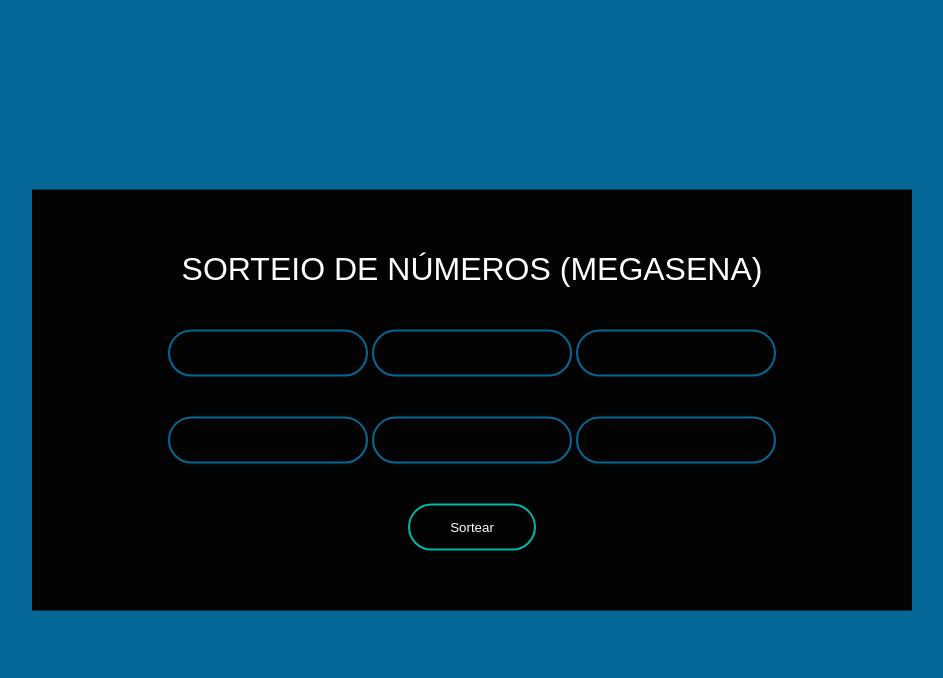
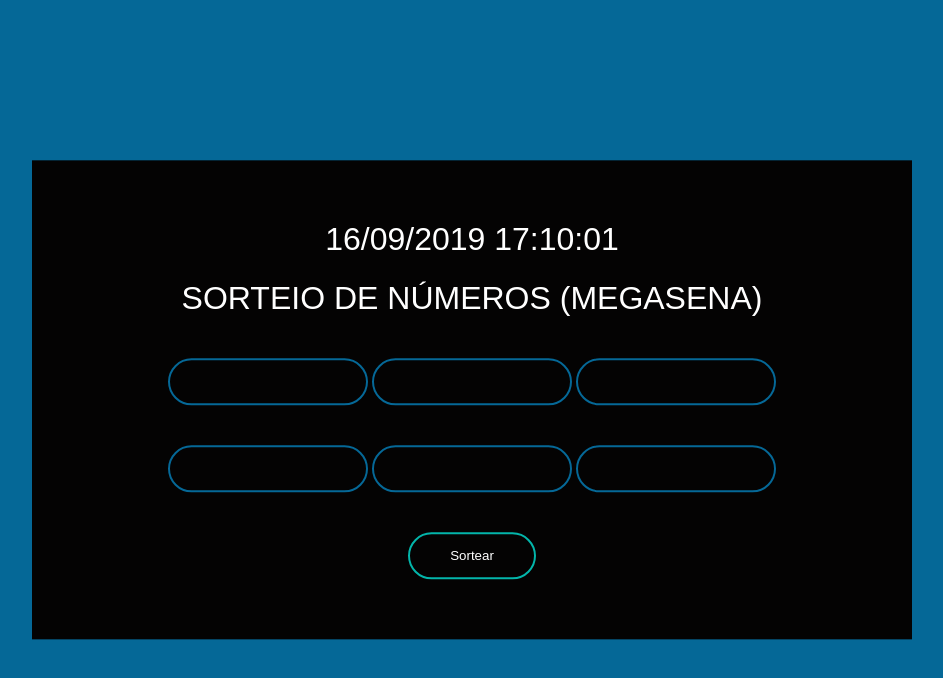
Before and after one commit to gusbdev/Sorteio-de-n-meros-MegaSena-, a plain HTML site: page index.html in a window 1280 px wide. Shown: the whole page, without its empty margins (168-1111 px from the left). Drawn offline with Linux system fonts and the light colour scheme.

Commit message:
Função de data e hora adicionada

```diff
--- a/index.html
+++ b/index.html
@@ -4,7 +4,9 @@
         <link rel="stylesheet" href="style.css"/>
     </head>
     <body>
+
         <form class="box">
+            <h1 id="data-hora"></h1>
             <h1>Sorteio de números (MEGASENA)</h1>
             <input type="text" id="num1" disabled/>
             <input type="text" id="num2" disabled>
--- a/script.js
+++ b/script.js
@@ -1,3 +1,19 @@
+const zeroFill = n => {
+    return ('0' + n).slice(-2);
+}
+
+// Cria intervalo
+const interval = setInterval(() => {
+    // Pega o horário atual
+    const now = new Date();
+
+    // Formata a data conforme dd/mm/aaaa hh:ii:ss
+    const dataHora = zeroFill(now.getUTCDate()) + '/' + zeroFill((now.getMonth() + 1)) + '/' + now.getFullYear() + ' ' + zeroFill(now.getHours()) + ':' + zeroFill(now.getMinutes()) + ':' + zeroFill(now.getSeconds());
+
+    // Exibe na tela usando a div#data-hora
+    document.getElementById('data-hora').innerHTML = dataHora;
+}, 1000);
+
 function sortear(){
     var audio = new Audio('audio.mp3');
     audio.addEventListener('canplaythrough', function() {
@@ -13,6 +29,7 @@ function sortear(){
         if( mega.indexOf(sorteio)< 0){
             mega.push(sorteio);
             i++;
+
         }
 
         function orderNumbers(a,b){
@@ -27,4 +44,5 @@ function sortear(){
     document.getElementById('num4').value = mega[3];
     document.getElementById('num5').value = mega[4];
     document.getElementById('num6').value = mega[5];
+    alert('Números sorteados. Boa sorte!');
 }
```
